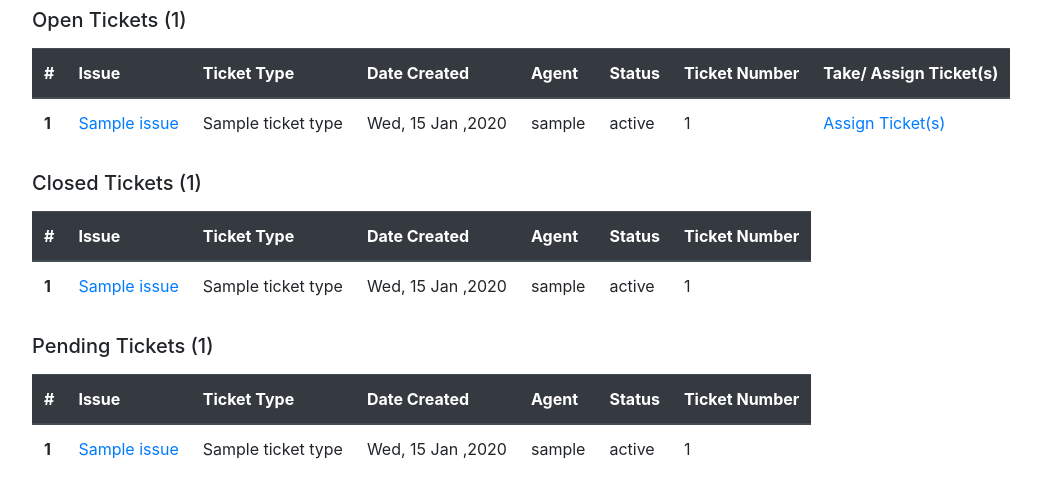
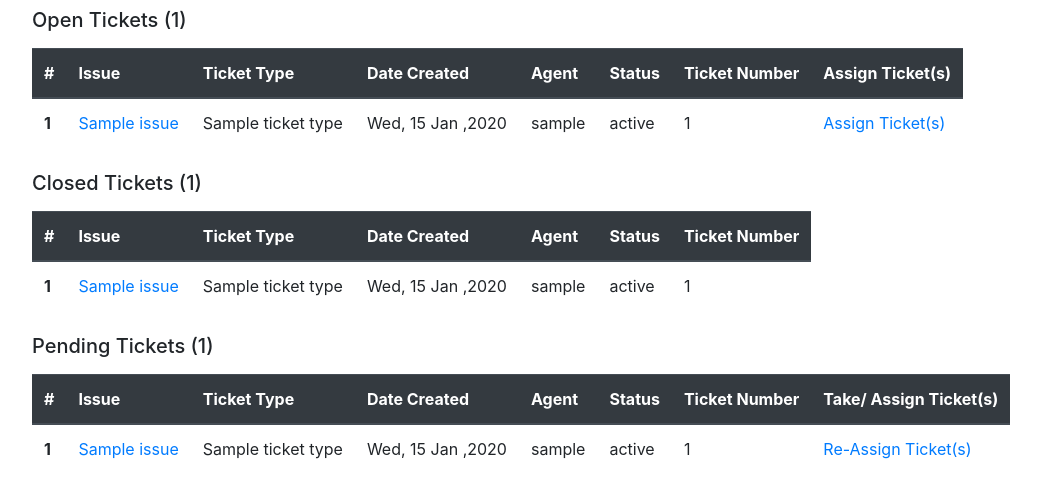
Before and after one commit to Janice-M/incident, a Django app: template tatuAdmin/templates/adminHome.html in a window 1280 px wide. Shown: the part 56-554 px from the top of the page, without its empty margins (38-1079 px from the left). Run offline with Django 3.2, Linux system fonts and the light colour scheme; the template is opened without the code that fills it: most values are stand-ins (such as "Sample title", 1, 10 or a date in 2020); some libraries are stand-ins or nearby versions.

Commit message:
fix routing for the ticket assigning submission

```diff
--- a/tatuAdmin/templates/adminHome.html
+++ b/tatuAdmin/templates/adminHome.html
@@ -14,7 +14,7 @@
               <th scope="col">Agent</th>
               <th scope="col">Status</th>
               <th scope="col">Ticket Number</th>
-              <th scope="col">Take/ Assign Ticket(s)</th>
+              <th scope="col">Assign Ticket(s)</th>
             </tr>
           </thead>
           <tbody>
@@ -50,6 +50,7 @@
               <th scope="col">Agent</th>
               <th scope="col">Status</th>
               <th scope="col">Ticket Number</th>
+
 
             </tr>
           </thead>
@@ -87,6 +88,8 @@
               <th scope="col">Agent</th>
               <th scope="col">Status</th>
               <th scope="col">Ticket Number</th>
+              <th scope="col">Take/ Assign Ticket(s)</th>
+
             </tr>
           </thead>
           <tbody>
@@ -100,6 +103,7 @@
               <td>{{ticket.agent.username}}</td>
               <td>{{ticket.get_status_display}}</td>
               <td>{{ticket.ticket_number}}</td>
+              <td><a href="{%url 'assign_ticket' ticket.id %}">Re-Assign Ticket(s)</a> </td>
             </tr>
 
             {% endfor %}
--- a/tatuAdmin/views.py
+++ b/tatuAdmin/views.py
@@ -229,8 +229,8 @@ def assign_ticket(request, pk):
             take_form.save()
 
 
-            messages.success(request,f'Ticket {take_form.status} has change from open to pending!')
-            return redirect('ticket_management')
+            messages.success(request,f'Ticket {take_form.status} has changed from open to pending!')
+            return redirect('admin_home')
 
     else:
         form=AssignForm(instance=ticket)
```
